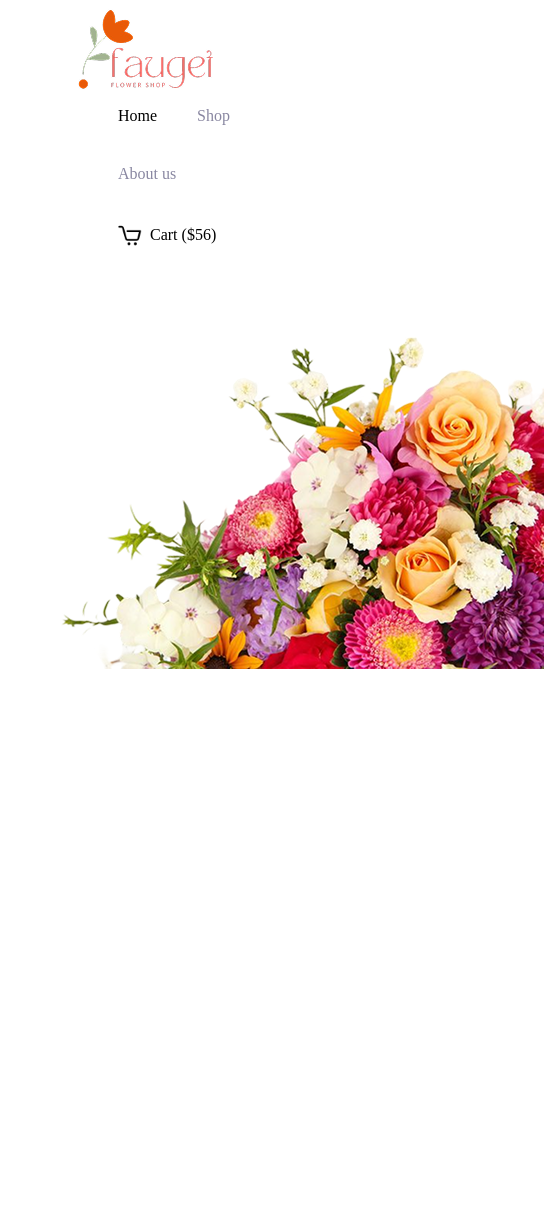
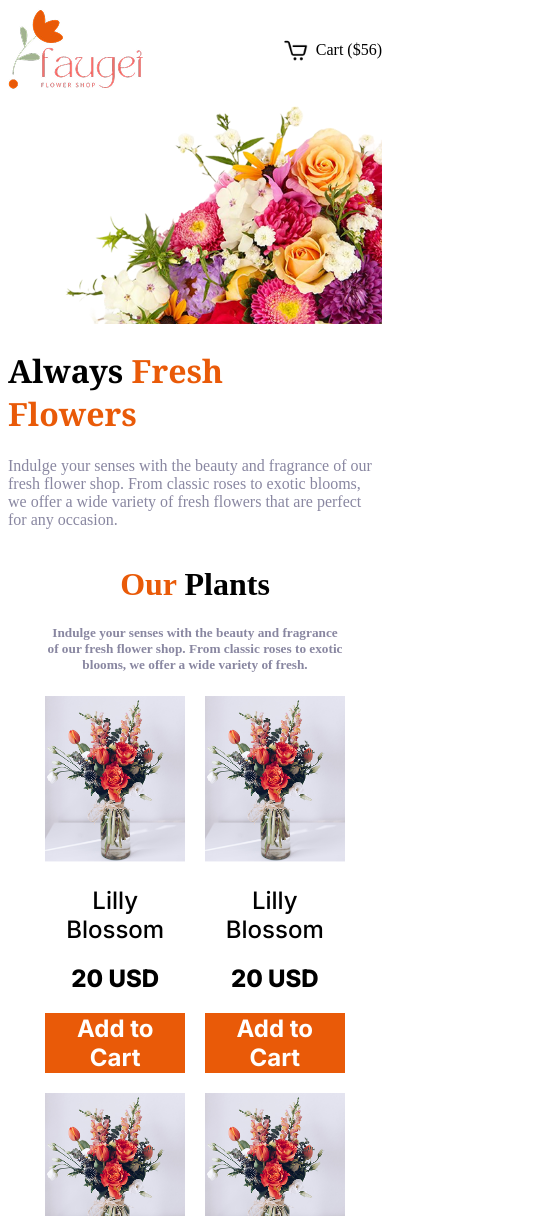
Before and after one commit to AhmedAbrarZayad/Flower-Market, a plain HTML site: page index.html in a window 390 px wide. Shown: the top 1216 px of the page, 544 px wide, since content can reach past the window. Before the commit the page ends 844 px from the top, so only its background shows below. Drawn offline with Linux system fonts and the light colour scheme.

Commit message:
Added responsiveness till the Our plants part

```diff
--- a/index.html
+++ b/index.html
@@ -12,10 +12,10 @@
             <img src="assets/logo.png" alt="Flower Store Logo">
             <nav>
                 <ul>
-                    <li><a href="#" style="color: black;">Home</a></li>
-                    <li><a href="#" class="dark-02">Shop</a></li>
-                    <li><a href="#" class="dark-02">About us</a></li>
-                    <li><a href="#" style="color: black;""><img src="icons/shopping-cart.png" style="height: 24px; width: 24px;">Cart ($56)</a></li>
+                    <li><a href="#" style="color: black;" class="home">Home</a></li>
+                    <li><a href="#" class="dark-02 shop">Shop</a></li>
+                    <li><a href="#" class="dark-02 about">About us</a></li>
+                    <li><a href="#" style="color: black;" class="cart"><img src="icons/shopping-cart.png" style="height: 24px; width: 24px;">Cart ($56)</a></li>
                 </ul>
             </nav>
         </div>
@@ -29,5 +29,61 @@
             </div>
         </div>
     </header>
+    <main>
+        <div class="plants">
+            <h1 class="title"><span style="color: #E95A08;">Our</span> Plants</h1>
+            <h5 class="subtitle dark-02">Indulge your senses with the beauty and fragrance of our fresh flower shop. From classic roses to exotic blooms, we offer a wide variety of fresh.</h5>
+            <div class="image-section">
+                <div class="image-card">
+                    <img src="assets/sample-flower-image.png" alt="sample-flower-image">
+                    <h2 class="inter-medium"> Lilly Blossom </h2>
+                    <h2 class="inter-bold">20 USD</h2>
+                    <button style="color: white; font-size: 1.5rem;" class="inter-semibold">Add to Cart</button>
+                </div>
+                <div class="image-card">
+                    <img src="assets/sample-flower-image.png" alt="sample-flower-image">
+                    <h2 class="inter-medium"> Lilly Blossom </h2>
+                    <h2 class="inter-bold">20 USD</h2>
+                    <button style="color: white; font-size: 1.5rem;" class="inter-semibold">Add to Cart</button>
+                </div>
+                <div class="image-card">
+                    <img src="assets/sample-flower-image.png" alt="sample-flower-image">
+                    <h2 class="inter-medium"> Lilly Blossom </h2>
+                    <h2 class="inter-bold">20 USD</h2>
+                    <button style="color: white; font-size: 1.5rem;" class="inter-semibold">Add to Cart</button>
+                </div>
+                <div class="image-card">
+                    <img src="assets/sample-flower-image.png" alt="sample-flower-image">
+                    <h2 class="inter-medium"> Lilly Blossom </h2>
+                    <h2 class="inter-bold">20 USD</h2>
+                    <button style="color: white; font-size: 1.5rem;" class="inter-semibold">Add to Cart</button>
+                </div>
+                <div class="image-card">
+                    <img src="assets/sample-flower-image.png" alt="sample-flower-image">
+                    <h2 class="inter-medium"> Lilly Blossom </h2>
+                    <h2 class="inter-bold">20 USD</h2>
+                    <button style="color: white; font-size: 1.5rem;" class="inter-semibold">Add to Cart</button>
+                </div>
+                <div class="image-card">
+                    <img src="assets/sample-flower-image.png" alt="sample-flower-image">
+                    <h2 class="inter-medium"> Lilly Blossom </h2>
+                    <h2 class="inter-bold">20 USD</h2>
+                    <button style="color: white; font-size: 1.5rem;" class="inter-semibold">Add to Cart</button>
+                </div>
+                <div class="image-card">
+                    <img src="assets/sample-flower-image.png" alt="sample-flower-image">
+                    <h2 class="inter-medium"> Lilly Blossom </h2>
+                    <h2 class="inter-bold">20 USD</h2>
+                    <button style="color: white; font-size: 1.5rem;" class="inter-semibold">Add to Cart</button>
+                </div>
+                <div class="image-card">
+                    <img src="assets/sample-flower-image.png" alt="sample-flower-image">
+                    <h2 class="inter-medium"> Lilly Blossom </h2>
+                    <h2 class="inter-bold">20 USD</h2>
+                    <button style="color: white; font-size: 1.5rem;" class="inter-semibold">Add to Cart</button>
+                </div>
+            </div>
+        </div>
+    </main>
 </body>
 </html>
--- a/styles/styles.css
+++ b/styles/styles.css
@@ -1,7 +1,25 @@
 /* imports*/
-@import url('https://fonts.googleapis.com/css2?family=Noto+Serif:ital,wght@0,100..900;1,100..900&display=swap');
+@import url('https://fonts.googleapis.com/css2?family=Inter:ital,opsz,wght@0,14..32,100..900;1,14..32,100..900&family=Noto+Serif:ital,wght@0,100..900;1,100..900&display=swap');
 
 /* general */
+.inter-medium {
+  font-family: "Inter", sans-serif;
+  font-optical-sizing: auto;
+  font-weight: 500;
+  font-style: normal;
+}
+.inter-bold {
+  font-family: "Inter", sans-serif;
+  font-optical-sizing: auto;
+  font-weight: 800;
+  font-style: normal;
+}
+.inter-semibold {
+  font-family: "Inter", sans-serif;
+  font-optical-sizing: auto;
+  font-weight: 700;
+  font-style: normal;
+}
 .noto-serif-1 {
   font-family: "Noto Serif", serif;
   font-optical-sizing: auto;
@@ -32,7 +50,6 @@ nav>ul{
     align-items: center;
     padding-right: 70px;
     gap: 40px;
-    flex-wrap: wrap;
 }
 nav>ul>li:last-child>a{
     display: flex;
@@ -46,3 +63,49 @@ nav>ul>li:last-child>a{
     justify-content: center;
     padding: 10%;
 }
+/* main */
+.image-section{
+    display: grid;
+    grid-template-columns: repeat(4, 1fr);
+    gap: 20px;
+}
+.image-card>img{
+    width: 100%;
+}
+.plants{
+    text-align: center;
+    margin: 0 10%;
+}
+.image-card>button{
+    width: 100%;
+    background-color: #E95A08;
+    border: none;
+}
+/* media queries */
+@media screen and (max-width: 576px){
+    .home, .shop, .about{
+        display: none;
+    }
+    .header{
+        padding: 0;
+        justify-content: space-between;
+    }
+    nav>ul{
+        padding-right: 0;
+        gap: 0;
+        justify-content: space-between;
+    }
+    .banner{
+        margin-top: 0;
+        flex-direction: column-reverse;
+        text-align:left;
+        padding: 0;
+    }
+    .banner-image>img{
+        width: 100%;
+    }
+    .image-section{
+        grid-template-columns: repeat(2, 1fr);
+        gap: 20px;
+    }
+}
```
